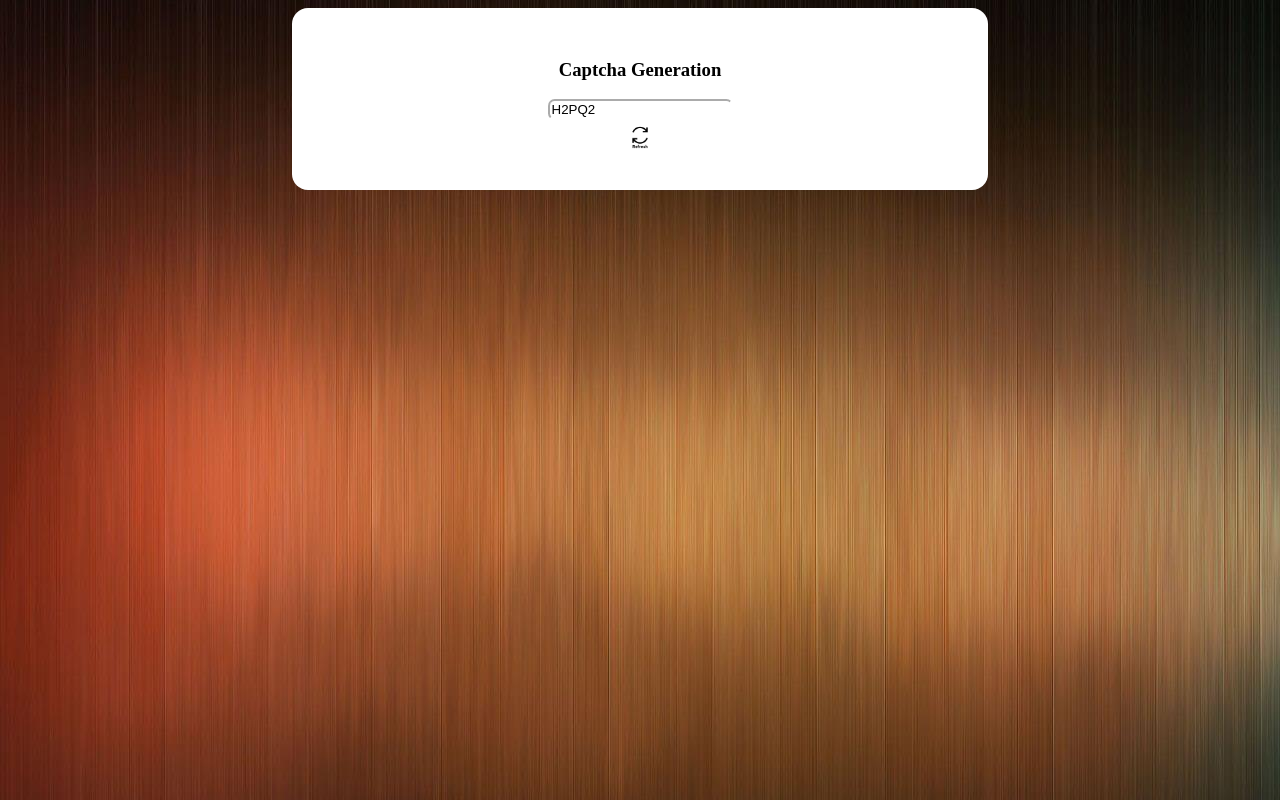
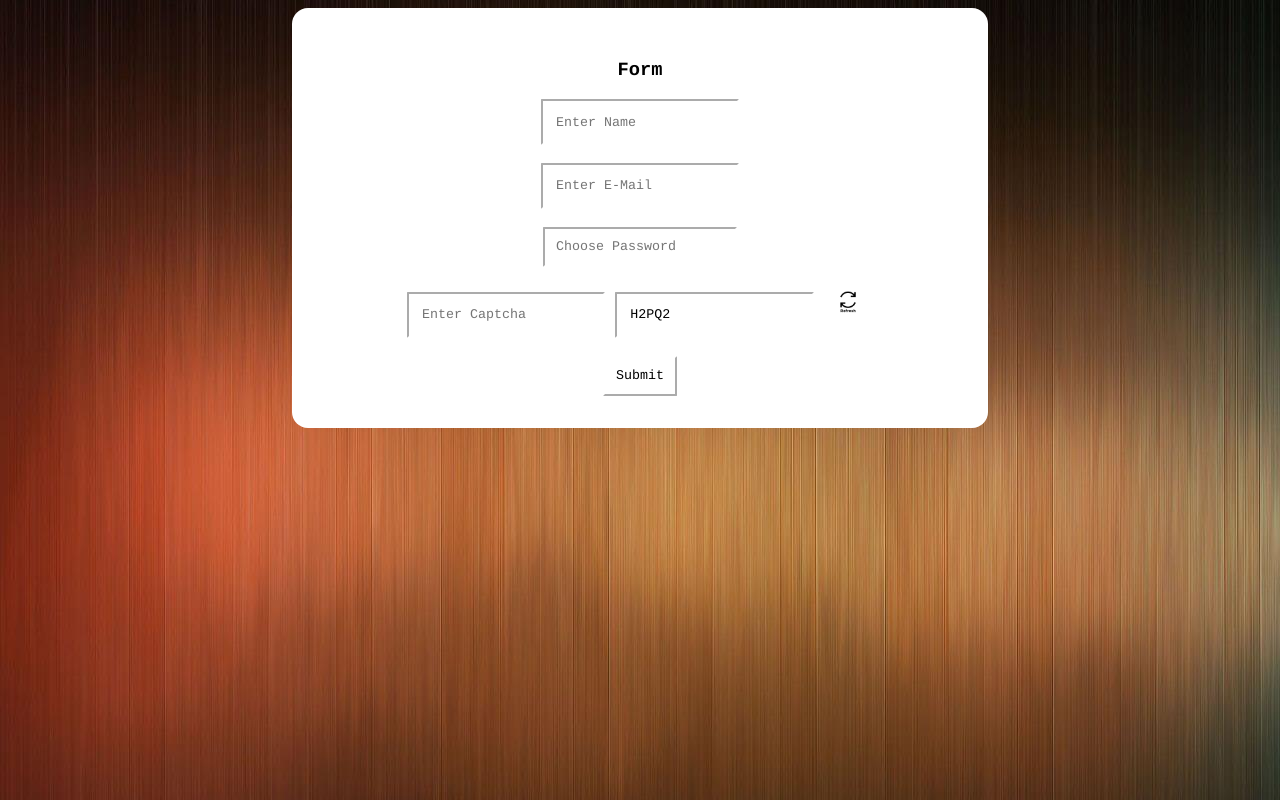
Before and after one commit to AdityaSrivast/CaptchaGenerator, a plain HTML site: page index.html in a window 1280 px wide. Drawn offline with nearby package versions, Linux system fonts and the light colour scheme.

Commit message:
Modify as form

```diff
--- a/index.html
+++ b/index.html
@@ -5,70 +5,25 @@
 	<meta charset="utf-8">
 	<meta name="viewport" content="width=device-width, initial-scale=1.0">
 	<script src="https://ajax.googleapis.com/ajax/libs/jquery/3.3.1/jquery.min.js"></script>
+	<link rel="stylesheet" type="text/css" href="style.css">
+	<script src="script.js"></script>
 	<style type="text/css">
-	#root{
-		display: flex;
-		justify-content: center;
 
-
-	}
-		#main{
-			background-color: #fff;
-			padding:2rem;
-			width: 50%;
-			text-align: center;
-			border-radius: 1em;
-
-		}
-		input[type="text"]
-		{
-			border-color: #fff;
-			border-radius: 0.5em;
-		}
-		body{
-			background-image: url("bg1.jpg");
-		}
 	</style>
 
 </head>
 <body>
 	<div id="root">
 		<div id="main">
-		<h3>Captcha Generation</h3>
-		<input type="text" name="display" id="display" placeholder=""><br>
-		<img src="refresh2.png" id="btn" style="width: 50px;">
+			<h3>Form</h3>
+			<input type="text" name="username" id="username" placeholder="Enter Name"><br><br>
+			<input type="text" name="email" id="email" placeholder="Enter E-Mail"><br><br>
+			<input type="password" name="pwd" id="pwd" placeholder="Choose Password"><br><br>
+			<input type="text" id="captcha" placeholder="Enter Captcha">
+			<input type="text" name="display" id="display" placeholder="">
+			<img src="refresh2.png" id="btn" style="width: 50px;"><br><br>
+			<input type="button" id="btn2" value="Submit">
+		</div>
 	</div>
-
-	</div>
-
-	<script type="text/javascript">
-		function gen_random_alpha(){
-			return Math.floor(Math.random() * 26);
-		}
-		function gen_random_num()
-		{
-			return Math.floor(Math.random() * 10);
-		}
-		var s=['','','','',''];
-		s[0]=String.fromCharCode(gen_random_alpha()+65);
-		s[1]=String.fromCharCode(gen_random_num()+48);
-		s[2]=String.fromCharCode(gen_random_alpha()+65);
-		s[3]=String.fromCharCode(gen_random_alpha()+65);
-		s[4]=String.fromCharCode(gen_random_num()+48);
-		l=s.join('');
-
-		$("#display").val(l);
-		$("#btn").click(function(){
-			s[0]=String.fromCharCode(gen_random_alpha()+65);
-		s[1]=String.fromCharCode(gen_random_num()+48);
-		s[2]=String.fromCharCode(gen_random_alpha()+65);
-		s[3]=String.fromCharCode(gen_random_alpha()+65);
-		s[4]=String.fromCharCode(gen_random_num()+48);
-		l=s.join('');
-
-		$("#display").val(l);
-		});
-	</script>
-
 </body>
 </html>
--- /dev/null
+++ b/script.js
@@ -0,0 +1,43 @@
+$(document).ready(function(){
+	function gen_random_alpha(){
+		return Math.floor(Math.random() * 26);
+	}
+	function gen_random_num()
+	{
+		return Math.floor(Math.random() * 10);
+	}
+	var s=['','','','',''];
+	s[0]=String.fromCharCode(gen_random_alpha()+65);
+	s[1]=String.fromCharCode(gen_random_num()+48);
+	s[2]=String.fromCharCode(gen_random_alpha()+65);
+	s[3]=String.fromCharCode(gen_random_alpha()+65);
+	s[4]=String.fromCharCode(gen_random_num()+48);
+	l=s.join('');
+
+	$('#display').val(l);
+
+	$("#btn").click(function(){
+	s[0]=String.fromCharCode(gen_random_alpha()+65);
+	s[1]=String.fromCharCode(gen_random_num()+48);
+	s[2]=String.fromCharCode(gen_random_alpha()+65);
+	s[3]=String.fromCharCode(gen_random_alpha()+65);
+	s[4]=String.fromCharCode(gen_random_num()+48);
+	l=s.join('');
+
+	$('#display').val(l);
+	});
+
+	cap=$('#captcha');//$('#selectlist').val();
+
+	$("#btn2").click(function(){
+		// console.log(l);
+		// console.log(cap.val());
+		//console.log($('#captcha').val());
+		if(cap.val()!=l){
+			alert("Incorrect Captcha");
+		}
+		else{
+			alert("Congratulations!!! You are Registered");
+		}
+	});
+});
--- /dev/null
+++ b/style.css
@@ -0,0 +1,40 @@
+#root{
+		display: flex;
+		justify-content: center;
+
+
+	}
+		#main{
+			background-color: #fff;
+			padding:2rem;
+			width: 50%;
+			text-align: center;
+			border-radius: 1em;
+
+		}
+		input[type="text"]
+		{
+			font-family: 'courier';
+			border-color:#fff;
+			border-radius: 0.1em;
+			padding: 1em;
+		}
+		input[type="password"]
+		{
+			font-family: 'courier';
+			border-color:#fff;
+			border-radius: 0.1em;
+			padding: 0.8em;
+		}
+		input[type="button"]
+		{
+			font-family: 'courier';
+			border-color:#fff;
+			border-radius: 0.1em;
+			padding: 0.8em;
+			background-color: #fff;
+		}
+		body{
+			font-family: 'courier';
+			background-image: url("bg1.jpg");
+		}
```
